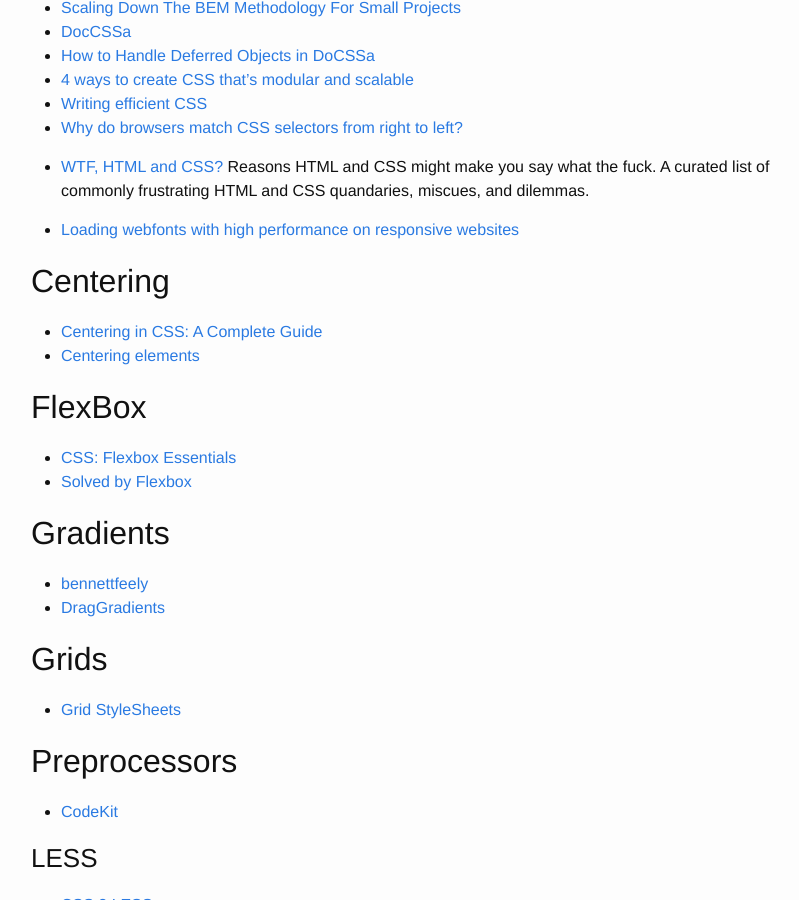
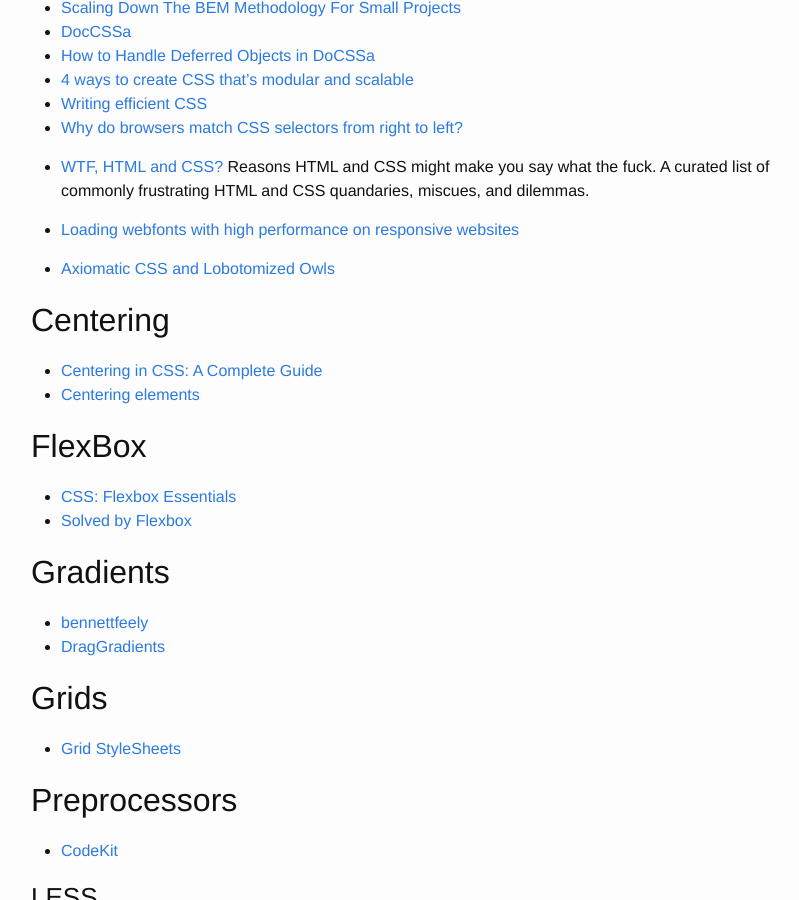
Before and after one commit to brownerd/brownerd.github.io, a Jekyll site: the page built from _posts/2014-10-06-reading-list-2014.md, in a window 1280 px wide and 900 px high, scrolled down 1697 px. Shown: the whole window, without its empty margins (239-1038 px from the left). Built offline with Jekyll 4.4.1, drawn with Linux system fonts in a browser that asks for light colours; emoji names are drawn with the system emoji font.

Commit message:
Axiomatic CSS and Lobotomized Owls

```diff
--- a/_posts/2014-10-06-reading-list-2014.md
+++ b/_posts/2014-10-06-reading-list-2014.md
@@ -82,7 +82,7 @@ title: Reading List 2014
 
 - [Loading webfonts with high performance on responsive websites](http://bdadam.com/blog/loading-webfonts-with-high-performance.html)
 
-
+- [Axiomatic CSS and Lobotomized Owls](http://alistapart.com/article/axiomatic-css-and-lobotomized-owls)
 
 
 ## Centering
```
